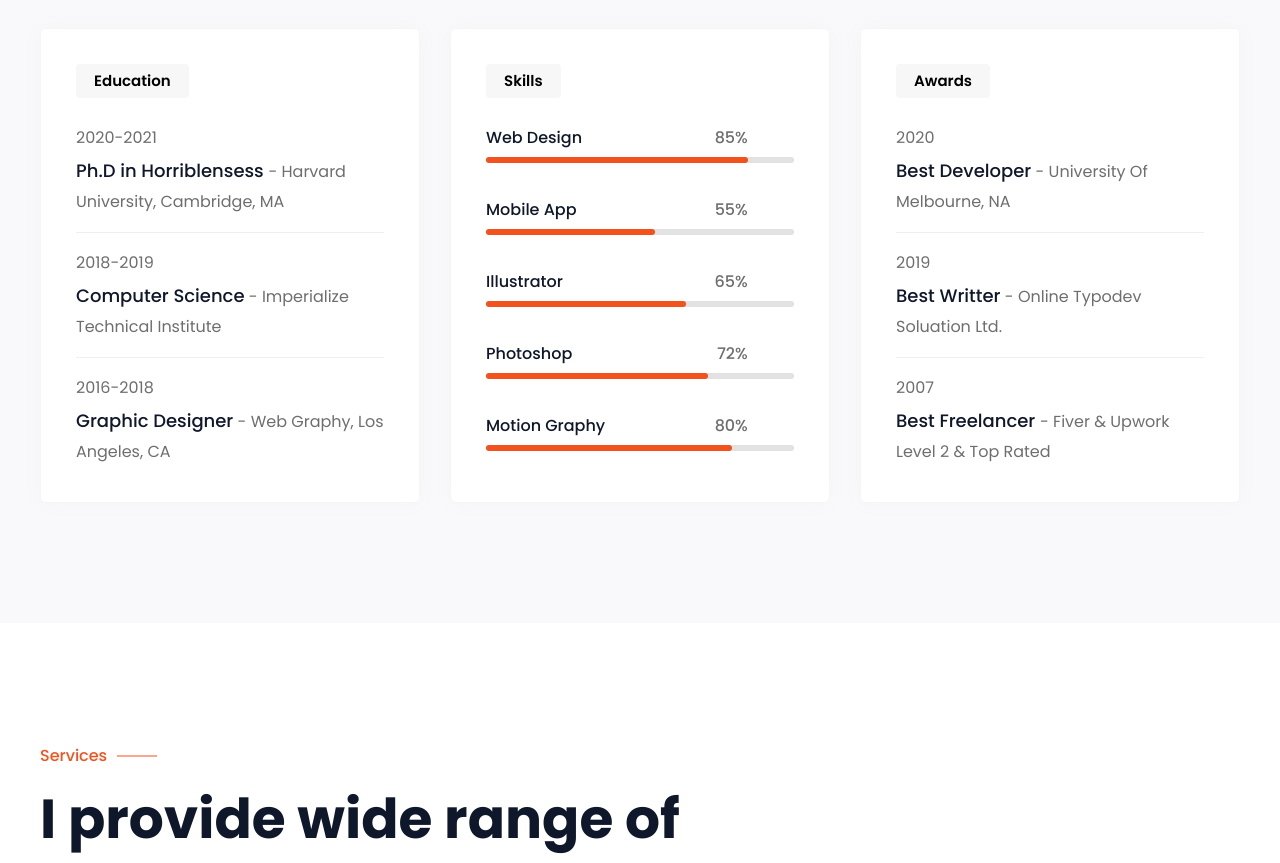
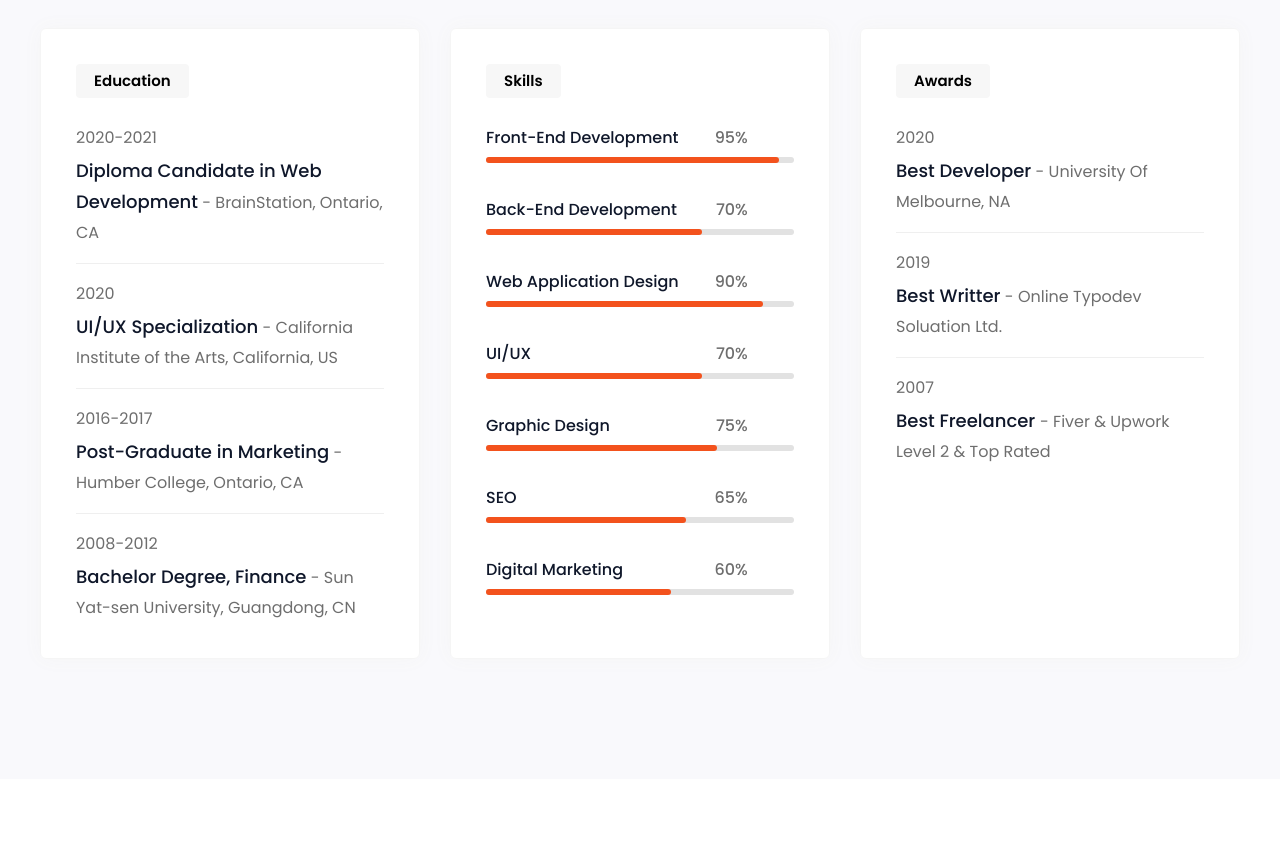
Before and after one commit to Gloria-kuang/portfolio, a React (Create React App) app: page / in a window 1280 px wide. Shown: the part 1972-2835 px from the top of the page. Built offline with nearby package versions, Linux system fonts and the light colour scheme.

Commit message:
edited education background part

```diff
--- a/src/components/skills/SkillsAnimation.jsx
+++ b/src/components/skills/SkillsAnimation.jsx
@@ -4,41 +4,55 @@ import { Tab, Tabs, TabList, TabPanel } from "react-tabs";
 const educationContent = [
   {
     passingYear: "2020-2021",
-    degree: "Ph.D in Horriblensess ",
-    instituteName: "Harvard University, Cambridge, MA",
+    degree: "Diploma Candidate in Web Development",
+    instituteName: "BrainStation, Ontario, CA",
   },
   {
-    passingYear: "2018-2019",
-    degree: "Computer Science",
-    instituteName: "Imperialize Technical Institute",
+    passingYear: "2020",
+    degree: "UI/UX Specialization",
+    instituteName: "California Institute of the Arts, California, US",
   },
   {
-    passingYear: "2016-2018",
-    degree: "Graphic Designer",
-    instituteName: "Web Graphy, Los Angeles, CA",
+    passingYear: "2016-2017",
+    degree: "Post-Graduate in Marketing",
+    instituteName: "Humber College, Ontario, CA",
+  },
+  {
+    passingYear: "2008-2012",
+    degree: "Bachelor Degree, Finance",
+    instituteName: "Sun Yat-sen University, Guangdong, CN",
   },
 ];
 
 const skillsContent = [
+
   {
-    name: "Web Design",
-    skillPercent: "85",
+    name: "Front-End Development",
+    skillPercent: "95",
   },
   {
-    name: "Mobile App",
-    skillPercent: "55",
+    name: "Back-End Development",
+    skillPercent: "70",
   },
   {
-    name: "Illustrator",
+    name: "Web Application Design",
+    skillPercent: "90",
+  },
+  {
+    name: "UI/UX",
+    skillPercent: "70",
+  },
+  {
+    name: "Graphic Design",
+    skillPercent: "75",
+  },
+  {
+    name: "SEO",
     skillPercent: "65",
   },
   {
-    name: "Photoshop",
-    skillPercent: "72",
-  },
-  {
-    name: "Motion Graphy",
-    skillPercent: "80",
+    name: "Digital Marketing",
+    skillPercent: "60",
   },
 ];
 
--- a/src/views/all-home-version/HomeLightAnimation.jsx
+++ b/src/views/all-home-version/HomeLightAnimation.jsx
@@ -40,10 +40,6 @@ const HomeLightAnimation = () => {
           <div className="beny_tm_title_holder">
             <span>About Me</span>
             <h2>About Me</h2>
-            {/* <p>
-              Lorem ipsum dolor sit amet, consectetur adipiscing elit. Amet,
-              egestas. Id fermentum nullam ipsum massa.
-            </p> */}
           </div>
           {/* End .beny_tm_title */}
           <About />
```
Also changed, not shown: src/components/skills/Skills.jsx (deleted, +0 -209 lines).
